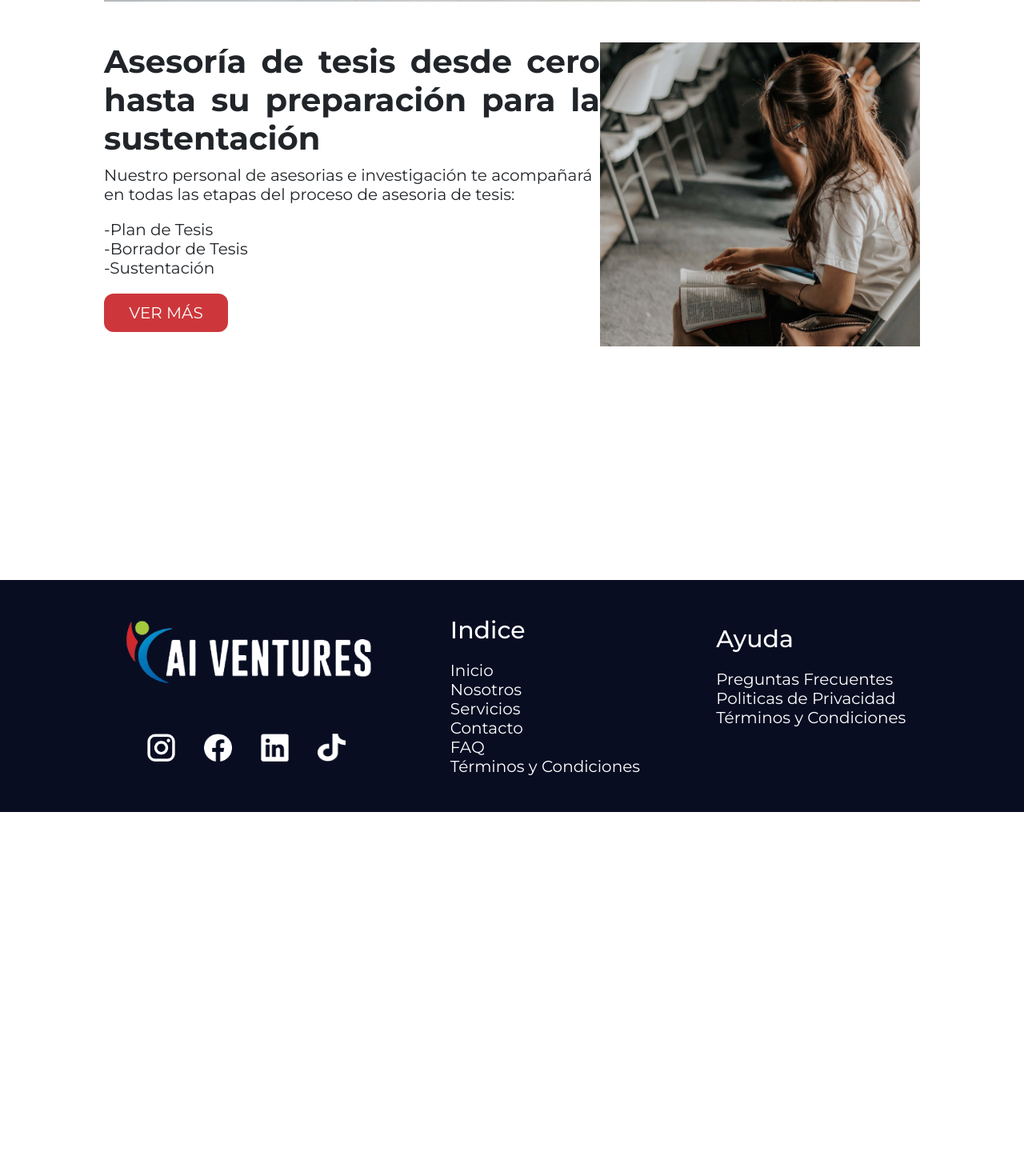
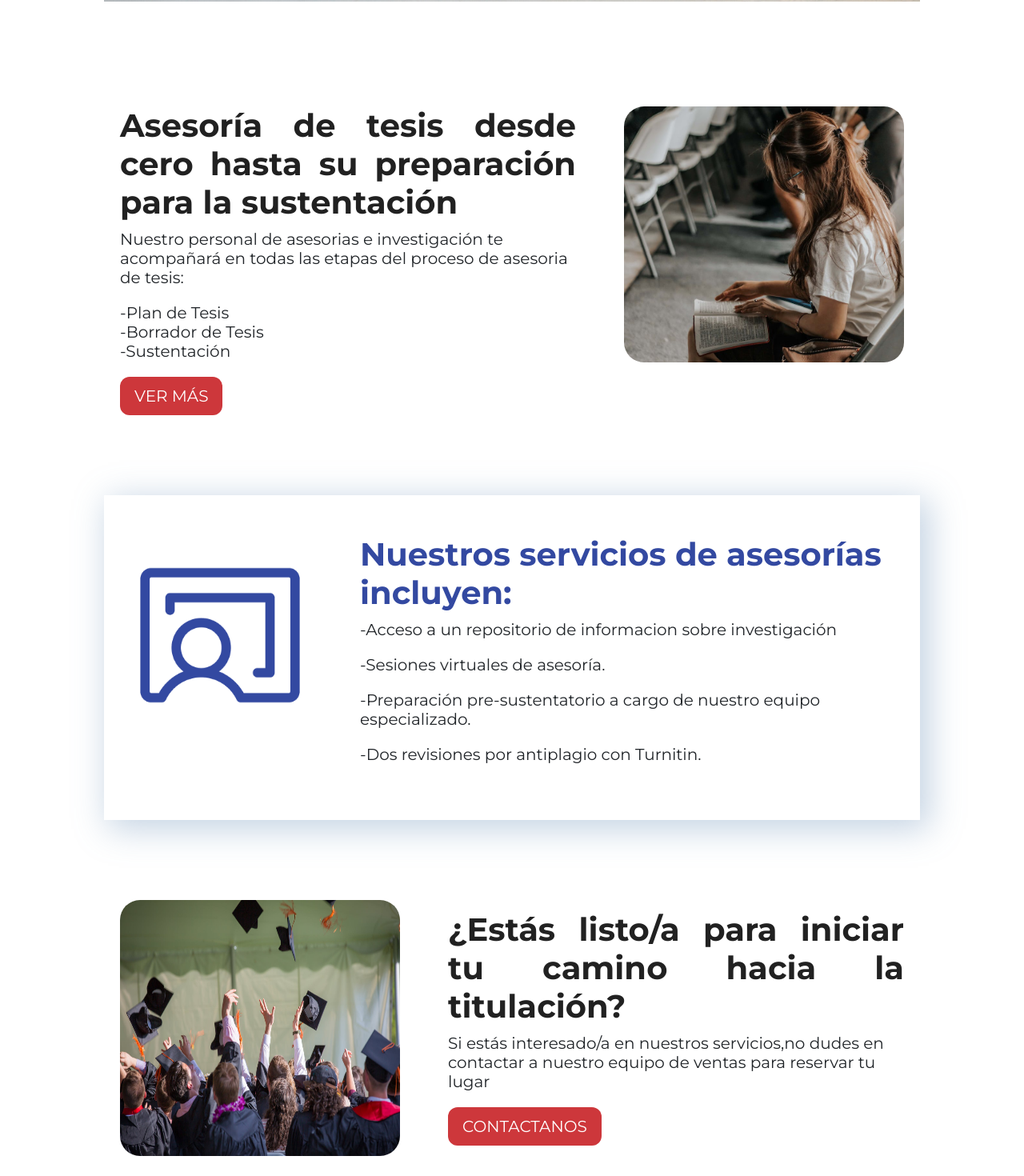
Before and after one commit to justinait/cai-ventures2, a React (Vite) app: page / in a window 1280 px wide. Shown: the part 2060-3530 px from the top of the page at 80% size. Before the commit the page ends 3075 px from the top, so only its background shows below. Built offline with nearby package versions, Linux system fonts and the light colour scheme.

Commit message:
add card in section home, adaptation web full responsive, add styles

```diff
--- a/src/components/cardHome/Card1/Card1.jsx
+++ b/src/components/cardHome/Card1/Card1.jsx
@@ -1,4 +1,4 @@
-import React from 'react';
+// import React from 'react';
 import './card1.css';
 import cardImage1 from '../../../assets/cardHome1.jpeg';
 
@@ -12,7 +12,7 @@ const Card1 = () => {
                 -Borrador de Tesis <br />
                 -Sustentación
                 </p>
-                <span><a href="">ver más</a></span>
+                <span><a href="/services">ver más</a></span>
             </div>
             <div className='homeTesisImage'>
                 <img src={cardImage1} alt="chica sentada leyendo un libro" />
--- a/src/components/cardHome/Card1/card1.css
+++ b/src/components/cardHome/Card1/card1.css
@@ -1,23 +1,29 @@
 .homeTesisContainer{
     display: flex;
-    padding: 20px 0;
-    justify-content: center;
+    padding: 100px 20px;
+    justify-content: space-around;
+    gap: 60px;
 }
 .homeTesisImage img{
+    border-radius: 25px;
     object-fit: cover;
-    width: 400px;
-    height: 380px;
+    width: 350px;
+    height: 320px;
 }
 .homeTesisText{
     display: flex;
     flex-direction: column;
+    align-items: start;
 }
 .homeTesisText span{
-    width: 25%;
     background-color:#CD373B;
     padding:12px 18px;
     text-align: center;
     border-radius: 12px;
+}
+.homeTesisText span:hover{
+    background-color: #FF5963;
+    transition: all 1s;
 }
 .homeTesisText span a{
     text-decoration: none;
@@ -26,6 +32,7 @@
 }
 .homeTesisText h3{
     text-align: justify;
+    color: #212121;
 }
 
 @media screen and (max-width: 768px) {
@@ -38,7 +45,7 @@
     .homeTesisText span{
         width: 100%;
     }
-    .homeTesisImage img{
-        visibility: hidden;
+    .homeTesisImage{
+        display: none;
     }
 }
--- /dev/null
+++ b/src/components/cardHome/Card2/Card2.jsx
@@ -0,0 +1,23 @@
+// import React from 'react';
+import './card2.css';
+import cardImage3 from '../../../assets/homeCard6.png';
+
+
+const Card2 = () => {
+    return (
+        <div className='homeServicesContainer'>
+            <div className='homeServicesImage'>
+                <img src={cardImage3} alt="imagen de una credencial" />
+            </div>
+            <div className='homeServicesInfo'>
+                <h3>Nuestros servicios de asesorías incluyen:</h3>
+                <p>-Acceso a un repositorio de informacion sobre investigación</p>
+                <p>-Sesiones virtuales de asesoría.</p>
+                <p>-Preparación pre-sustentatorio a cargo de nuestro equipo especializado.</p>
+                <p>-Dos revisiones por antiplagio con Turnitin.</p>
+            </div>
+        </div>
+    );
+}
+
+export default Card2;
--- /dev/null
+++ b/src/components/cardHome/Card2/card2.css
@@ -0,0 +1,28 @@
+.homeServicesContainer{
+    display: flex;
+    padding: 50px 20px;
+    background-color:#fff;
+    gap: 50px;
+    box-shadow: 8px 8px 40px 3px #688eb666;
+}
+.homeServicesImage img{
+    width: 250px;
+    height: 250px;
+}
+.homeServicesInfo h3{
+    color: #3349A1;
+    text-align: left;
+}
+@media screen and (max-width: 768px) {
+    .homeServicesContainer{
+        flex-direction: column;
+        align-items: center;
+    }
+    .homeServicesInfo h3{
+        text-align: center;
+    }
+    .homeServicesImage img{
+        width: 150px;
+        height: 150px;
+    }
+}
--- /dev/null
+++ b/src/components/cardHome/Card3/Card3.jsx
@@ -0,0 +1,21 @@
+// import React from 'react';
+import './card3.css';
+import cardImage2 from '../../../assets/home2.jpg';
+
+
+const Card3 = () => {
+    return (
+        <div className='homeContactContainer'>
+        <div className='homeContactImage'>
+            <img src={cardImage2} alt="chicos tirando su sombrero en la graduación" />
+        </div>
+        <div className='homeContactInfo'>
+            <h3>¿Estás listo/a para iniciar tu camino hacia la titulación?</h3>
+            <p>Si estás interesado/a en nuestros servicios,no dudes en contactar a nuestro equipo de ventas para reservar tu lugar</p>
+            <span><a href="/contact">contactanos</a></span>
+        </div>
+    </div>
+    );
+}
+
+export default Card3;
--- /dev/null
+++ b/src/components/cardHome/Card3/card3.css
@@ -0,0 +1,47 @@
+.homeContactContainer{
+    display: flex;
+    justify-content: space-around;
+    gap: 60px;
+    align-items: center;
+    padding: 100px 20px;
+}
+.homeContactImage img{
+    width: 350px;
+    height: 320px;
+    border-radius: 25px;
+}
+.homeContactInfo{
+    display: flex;
+    flex-direction: column;
+    align-items: start;
+}
+.homeContactInfo h3{
+    text-align: justify;
+    color: #212121;
+}
+.homeContactInfo span {
+    background-color: #CD373B;
+    border-radius: 12px;
+    padding:12px 18px;
+}
+.homeContactInfo span:hover{
+    background-color: #FF5963;
+    transition: all 1s;
+}
+.homeContactInfo span a{
+    text-decoration: none;
+    color: #fff;
+    text-transform: uppercase;
+}
+@media screen and (max-width: 768px) {
+    .homeContactContainer{
+        flex-direction: column;
+    }
+    .homeContactInfo span{
+        width: 100%;
+        text-align: center;
+    }
+    .homeContactImage{
+        display: none;
+    }
+}
--- a/src/page/Home/Home.css
+++ b/src/page/Home/Home.css
@@ -72,3 +72,9 @@ h3 {
     object-position: center -750px;
     border-radius: 25px;
 }
+
+@media screen and (max-width: 768px) {
+    .homeContainer{
+        padding: 2rem 1rem;
+    }
+}
--- a/src/page/Home/Home.jsx
+++ b/src/page/Home/Home.jsx
@@ -1,9 +1,11 @@
-import React from 'react'
+
 import './Home.css'
 import Hero from '../../components/Hero/Hero';
 import Home2 from '../../components/Home2/Home2';
 import Home3 from '../../components/Home3/Home3';
 import Card1 from '../../components/cardHome/Card1/Card1';
+import Card2 from '../../components/cardHome/Card2/Card2';
+import Card3 from '../../components/cardHome/Card3/Card3';
 
 function Home() {
   return (
@@ -11,9 +13,13 @@ function Home() {
 
         <Hero/>
         <Home2 />
+
         <Home3 />
 
         <Card1/>
+        <Card2/>
+        <Card3/>
+
     </div>
   )
 }
```
Also changed, not shown: src/assets/homeCard6.png (added).
